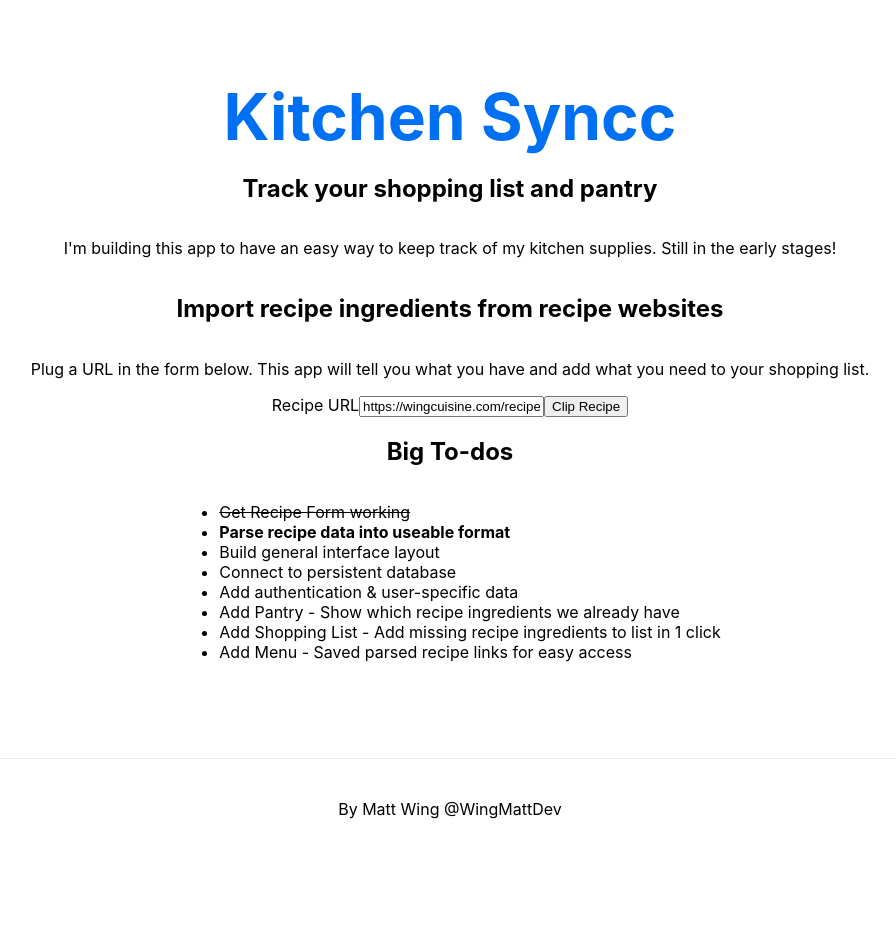
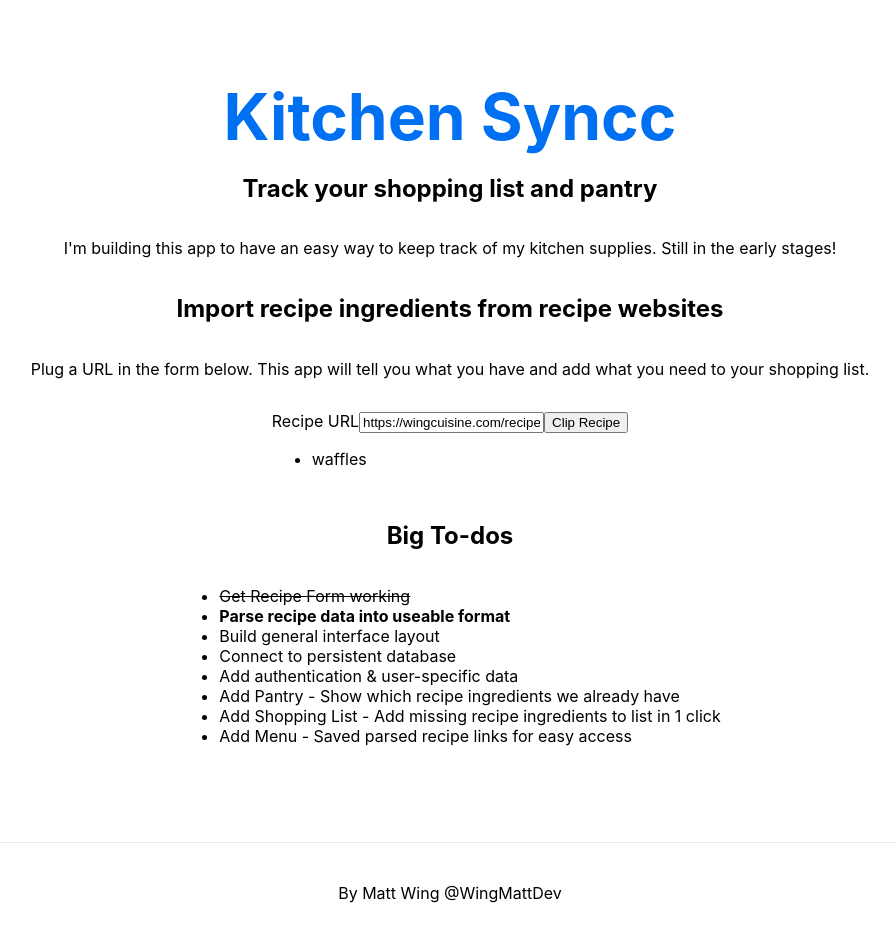
Before and after one commit to wingmatt/kitchensyncc, a Next.js app: page / in a window 1280 px wide. Shown: the whole page, without its empty margins (190-1086 px from the left). Before the commit the page ends 858 px from the top, so only its background shows below. Built offline with nearby package versions, Linux system fonts and the light colour scheme.

Commit message:
Wrap RecipeSearch in <figure>. List ingredients

```diff
--- a/components/RecipeSearch.tsx
+++ b/components/RecipeSearch.tsx
@@ -29,11 +29,18 @@ const RecipeSearch = () => {
   };
 
   return (
-  <form onSubmit={getRecipe} data-testid="recipe-search">
-    <label htmlFor="url">Recipe URL</label>
-    <input type="text" id="url" name="url" defaultValue={recipe.url} onChange={event => setRecipe({...recipe, url: event.target.value})} />
-    <button type="submit">Clip Recipe</button>
-  </form>
+    <figure>
+      <form onSubmit={getRecipe} data-testid="recipe-search">
+        <label htmlFor="url">Recipe URL</label>
+        <input type="text" id="url" name="url" defaultValue={recipe.url} onChange={event => setRecipe({...recipe, url: event.target.value})} />
+        <button type="submit">Clip Recipe</button>
+      </form>
+      <ul>
+        {recipe.ingredients.map((value, index) => {
+          return <li key={index}>{value}</li>
+        })}
+      </ul>
+    </figure>
   )
 
 }
```
